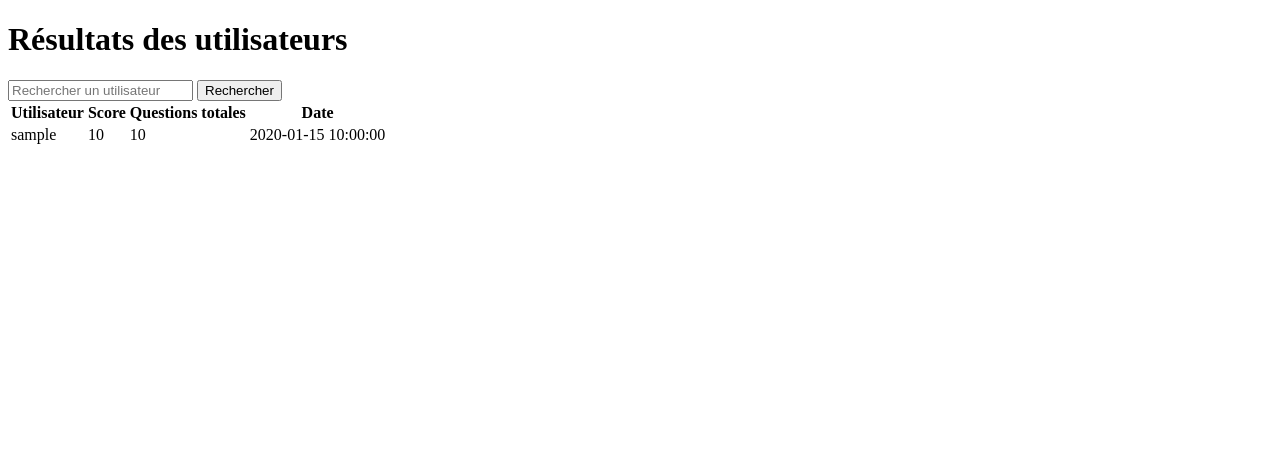
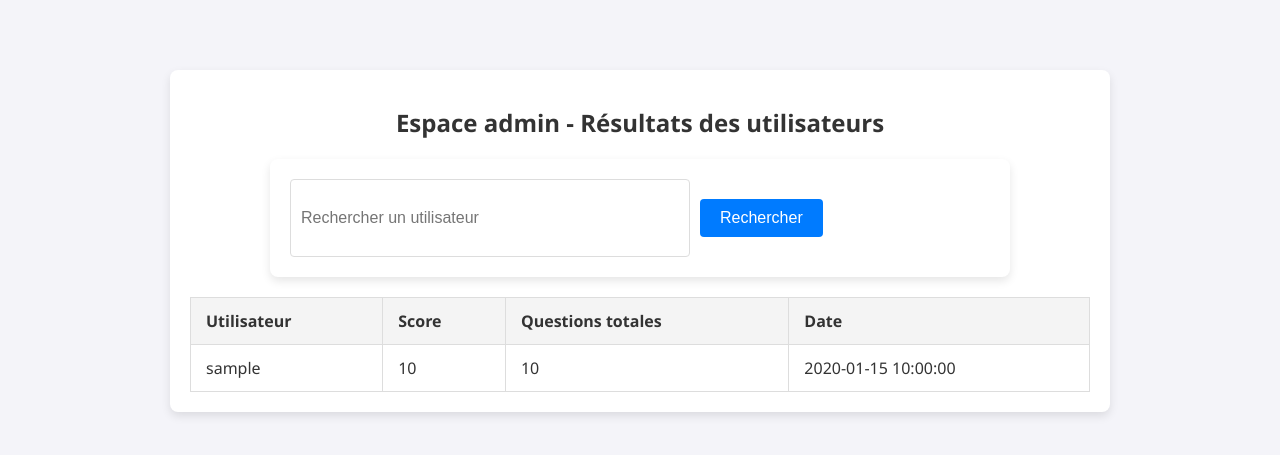
Before and after one commit to LukasMFR/qcm-sprintdev, a PHP site: page /views/admin.php in a window 1280 px wide. Shown: the top 455 px of the page. Run offline with PHP 8.4, Linux system fonts and the light colour scheme; the visitor is signed in with stand-in values (Sample User, id 1); tables that the repository leaves empty hold one stand-in row (values such as "Sample post").

Commit message:
Update admin page UI

```diff
--- a/css/style.css
+++ b/css/style.css
@@ -321,6 +321,86 @@ ul li strong {
     color: #007bff; /* Bleu pour la moyenne */
 }
 
+/* Conteneur principal */
+.container-admin {
+    max-width: 900px;
+    margin: 50px auto;
+    padding: 20px;
+    background-color: #ffffff;
+    border-radius: 8px;
+    box-shadow: 0px 4px 10px rgba(0, 0, 0, 0.1);
+}
+
+/* Titre */
+.title-admin {
+    font-size: 24px;
+    font-weight: bold;
+    margin-bottom: 20px;
+    text-align: center;
+    color: #333;
+}
+
+/* Formulaire de recherche */
+.form-admin {
+    display: flex;
+    justify-content: center;
+    margin-bottom: 20px;
+}
+
+.search-admin {
+    width: 60%; /* Réduit la largeur du champ */
+    max-width: 400px; /* Largeur maximale */
+    padding: 10px;
+    font-size: 16px;
+    border: 1px solid #ddd;
+    border-radius: 4px; /* Coins arrondis uniformes */
+    box-sizing: border-box;
+}
+
+.btn-search {
+    margin-left: 10px; /* Espacement entre le champ et le bouton */
+    padding: 10px 20px;
+    background-color: #007bff;
+    color: white;
+    border: none;
+    border-radius: 4px; /* Coins arrondis uniformes */
+    font-size: 16px;
+    cursor: pointer;
+    transition: background-color 0.3s;
+}
+
+.btn-search:hover {
+    background-color: #0056b3;
+}
+
+/* Tableau */
+.table-admin {
+    width: 100%;
+    border-collapse: collapse;
+    margin-top: 20px;
+}
+
+.table-admin th,
+.table-admin td {
+    padding: 12px 15px;
+    text-align: left;
+    border: 1px solid #ddd;
+}
+
+.table-admin th {
+    background-color: #f4f4f4;
+    font-weight: bold;
+    color: #333;
+}
+
+.table-admin tr:nth-child(even) {
+    background-color: #f9f9f9;
+}
+
+.table-admin tr:hover {
+    background-color: #f1f1f1;
+}
+
 /* Dark mode styles */
 @media (prefers-color-scheme: dark) {
     body {
--- a/views/admin.php
+++ b/views/admin.php
@@ -19,20 +19,25 @@ $results = $stmt->fetchAll();
 <head>
     <meta charset="UTF-8">
     <title>Espace admin</title>
+    <link rel="stylesheet" href="../css/style.css">
 </head>
 <body>
-    <h1>Résultats des utilisateurs</h1>
-    <form action="admin.php" method="get">
-        <input type="text" name="search" placeholder="Rechercher un utilisateur" value="<?php echo htmlspecialchars($search); ?>">
-        <button type="submit">Rechercher</button>
+    <div class="container-admin">
+        <h1 class="title-admin">Espace admin - Résultats des utilisateurs</h1>
+        <form action="admin.php" method="get" class="form-admin">
+            <input type="text" name="search" placeholder="Rechercher un utilisateur" value="<?php echo htmlspecialchars($search); ?>" class="search-admin">
+            <button type="submit" class="btn-search">Rechercher</button>
         </form>
-    <table>
+        <table class="table-admin">
+            <thead>
                 <tr>
                     <th>Utilisateur</th>
                     <th>Score</th>
                     <th>Questions totales</th>
                     <th>Date</th>
                 </tr>
+            </thead>
+            <tbody>
                 <?php foreach ($results as $result): ?>
                 <tr>
                     <td><?php echo htmlspecialchars($result['username']); ?></td>
@@ -41,6 +46,8 @@ $results = $stmt->fetchAll();
                     <td><?php echo $result['created_at']; ?></td>
                 </tr>
                 <?php endforeach; ?>
+            </tbody>
         </table>
+    </div>
 </body>
 </html>
```
Also changed, not shown: other parts of css/style.css (+39 -0 lines). Lines whose indentation alone changed are shown as unchanged.
